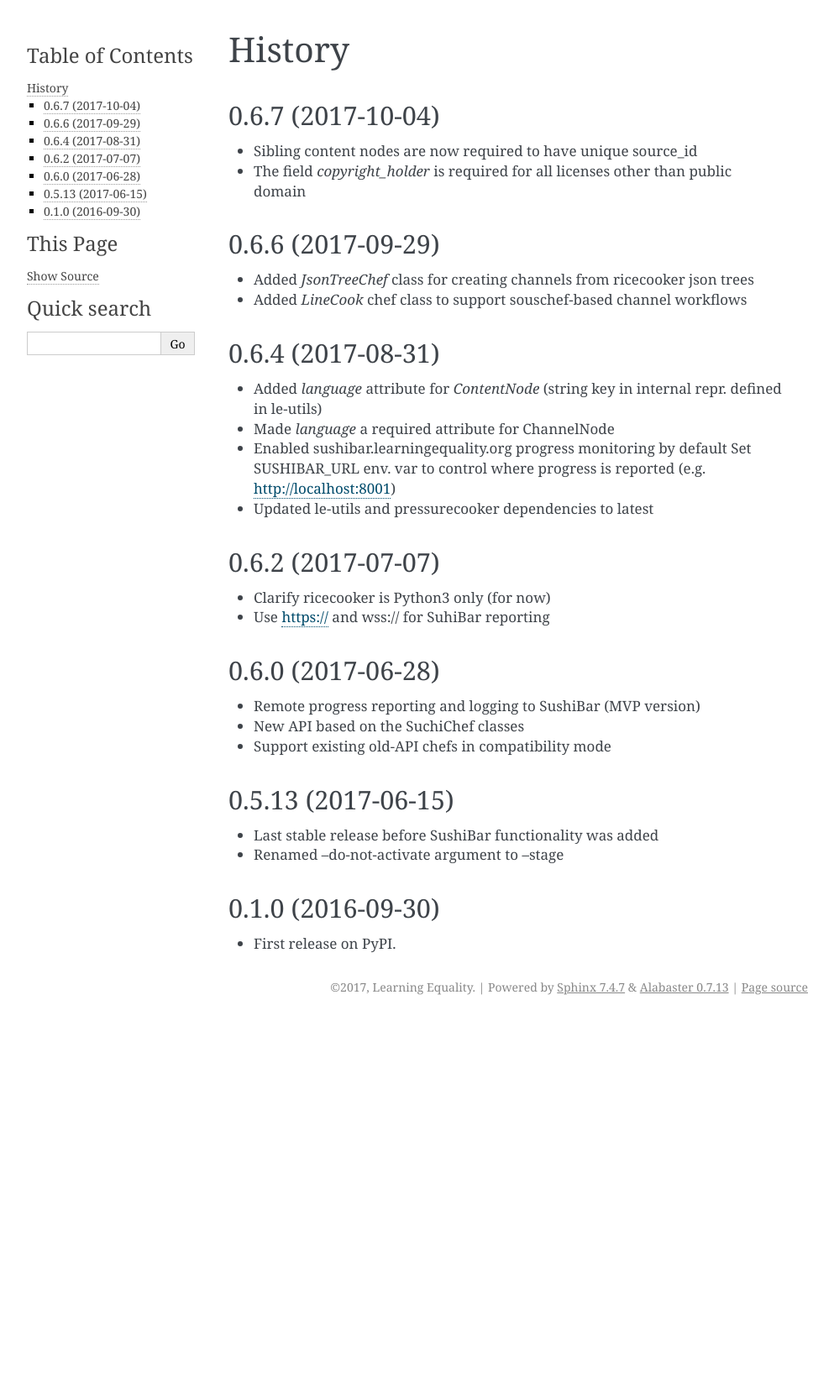
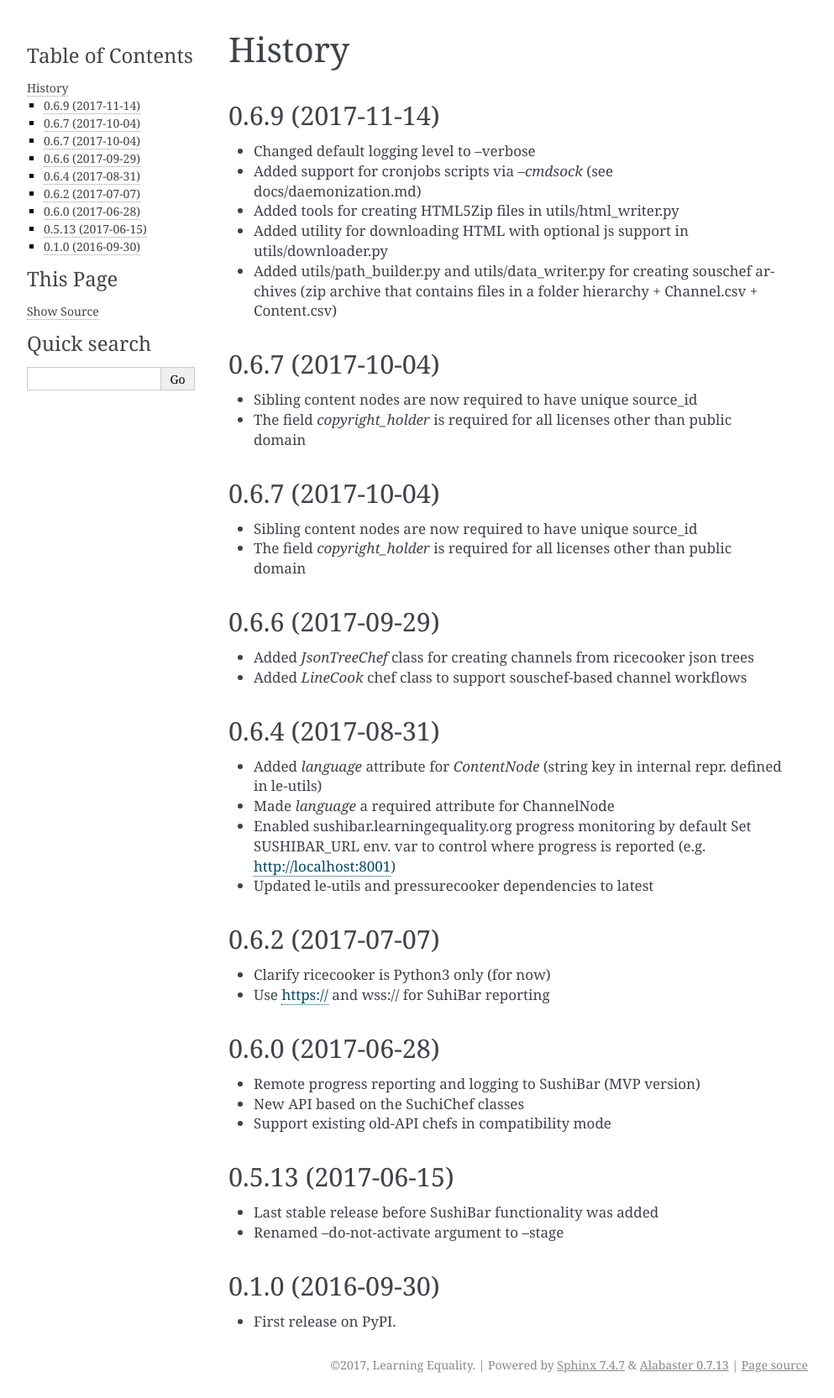
Before and after one commit to learningequality/ricecooker, a Sphinx documentation site: the page built from docs/history.rst, in a window 1280 px wide. Shown: the whole page at 84% size, without its empty margins (148-1141 px from the left). Built offline with Sphinx 7.4.7, drawn with Linux system fonts in a browser that asks for light colours; pages that are not in the unit, such as notebooks, are missing from menus; before the commit the page ends 1215 px from its top, so only the background shows below that.

Commit message:
Changelog reflecing 0.6.8 and 0.6.9

```diff
--- a/docs/history.rst
+++ b/docs/history.rst
@@ -1,11 +1,30 @@
 =======
 History
 =======
+
+
+0.6.9 (2017-11-14)
+------------------
+* Changed default logging level to --verbose
+* Added support for cronjobs scripts via `--cmdsock` (see docs/daemonization.md)
+* Added tools for creating HTML5Zip files in utils/html_writer.py
+* Added utility for downloading HTML with optional js support in utils/downloader.py
+* Added utils/path_builder.py and utils/data_writer.py for creating souschef archives
+  (zip archive that contains files in a folder hierarchy + Channel.csv + Content.csv)
+
+
 
 0.6.7 (2017-10-04)
 ------------------
 * Sibling content nodes are now required to have unique source_id
 * The field `copyright_holder` is required for all licenses other than public domain
+
+
+0.6.7 (2017-10-04)
+------------------
+* Sibling content nodes are now required to have unique source_id
+* The field `copyright_holder` is required for all licenses other than public domain
+
 
 0.6.6 (2017-09-29)
 ------------------
```
